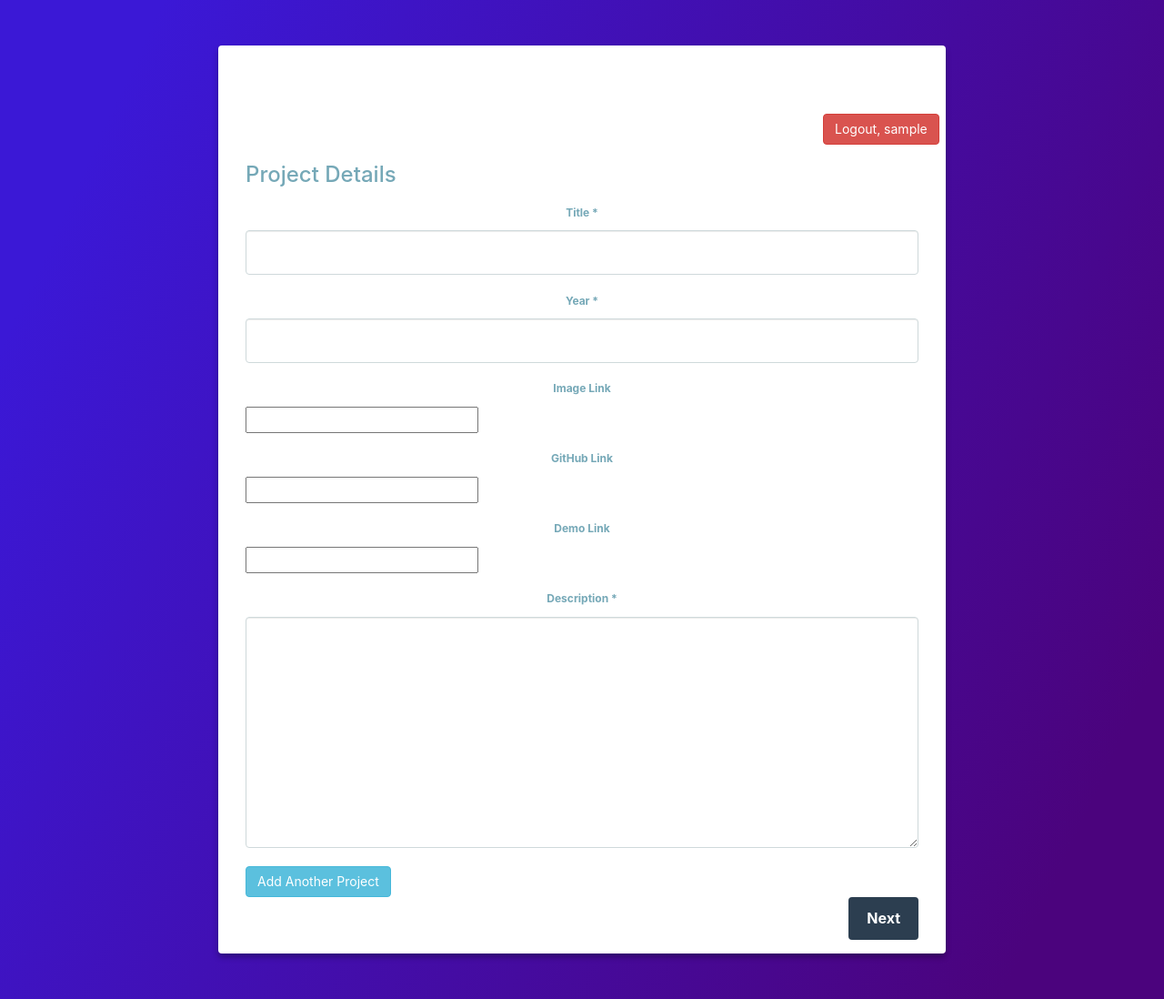
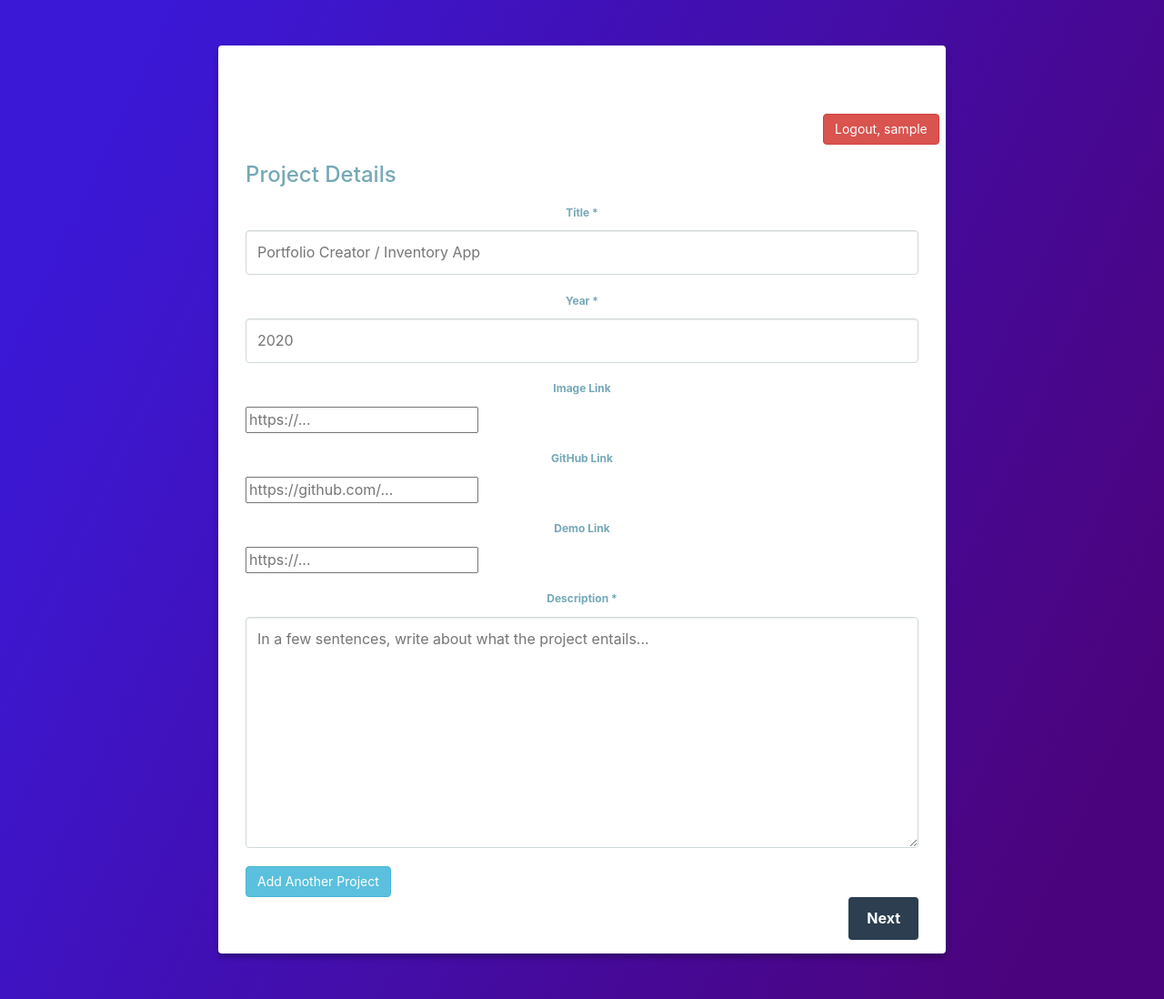
Before and after one commit to sam505/Portfolio, a Django app: page /create/project in a window 1280 px wide. Shown: the whole page at 91% size. Run offline with Django 4.2, Linux system fonts and the light colour scheme; the visitor is signed in with stand-in values (Sample User, id 1); some libraries are stand-ins or nearby versions.

Commit message:
Update project form

```diff
--- a/templates/user_interface/project.html
+++ b/templates/user_interface/project.html
@@ -1,4 +1,5 @@
 {% extends "user_interface/create_layout.html" %}
+{% load widget_tweaks %}
 
 {% block body %}
 <form class="vue-form" method="POST" enctype="multipart/form-data" action="{% url 'project' %}">
@@ -14,7 +15,7 @@
     <!-- Project Title -->
     <div>
       <label class="label" for="name">Title *</label>
-      {{ projectFORM.projTitle }}
+      {% render_field projectFORM.projTitle placeholder="Portfolio Creator / Inventory App" %}
       {% for error in projectFORM.projTitle.errors %}
       <span class="text-danger ml-2">{{ error }}</span>
       {% endfor %}
@@ -23,7 +24,7 @@
     <!-- Year -->
     <div>
       <label class="label" for="name">Year *</label>
-      {{ projectFORM.projYear }}
+      {% render_field projectFORM.projYear placeholder="2020" %}
       {% for error in projectFORM.projYear.errors %}
       <span class="text-danger ml-2">{{ error }}</span>
       {% endfor %}
@@ -32,7 +33,7 @@
     <!-- Image Link -->
     <div>
       <label class="label" for="email">Image Link</label>
-      {{ projectFORM.imagelink }}
+      {% render_field projectFORM.imagelink placeholder="https://..." %}
       {% for error in projectFORM.imagelink.errors %}
       <span class="text-danger ml-2">{{ error }}</span>
       {% endfor %}
@@ -41,7 +42,7 @@
     <!-- GitHub -->
     <div>
       <label class="label" for="email">GitHub Link</label>
-      {{ projectFORM.github_link }}
+      {% render_field projectFORM.github_link placeholder="https://github.com/..." %}
       {% for error in projectFORM.github_link.errors %}
       <span class="text-danger ml-2">{{ error }}</span>
       {% endfor %}
@@ -50,7 +51,7 @@
     <!-- Demo -->
     <div>
       <label class="label" for="email">Demo Link</label>
-      {{ projectFORM.demo }}
+      {% render_field projectFORM.demo placeholder="https://..." %}
       {% for error in projectFORM.demo.errors %}
       <span class="text-danger ml-2">{{ error }}</span>
       {% endfor %}
@@ -59,7 +60,7 @@
     <!-- Description -->
     <div>
       <label class="label" for="textarea">Description *</label>
-      {{ projectFORM.projDescription }}
+      {% render_field projectFORM.projDescription placeholder="In a few sentences, write about what the project entails..." %}
       {% for error in projectFORM.projDescription.errors %}
       <span class="text-danger ml-2">{{ error }}</span>
       {% endfor %}
```
